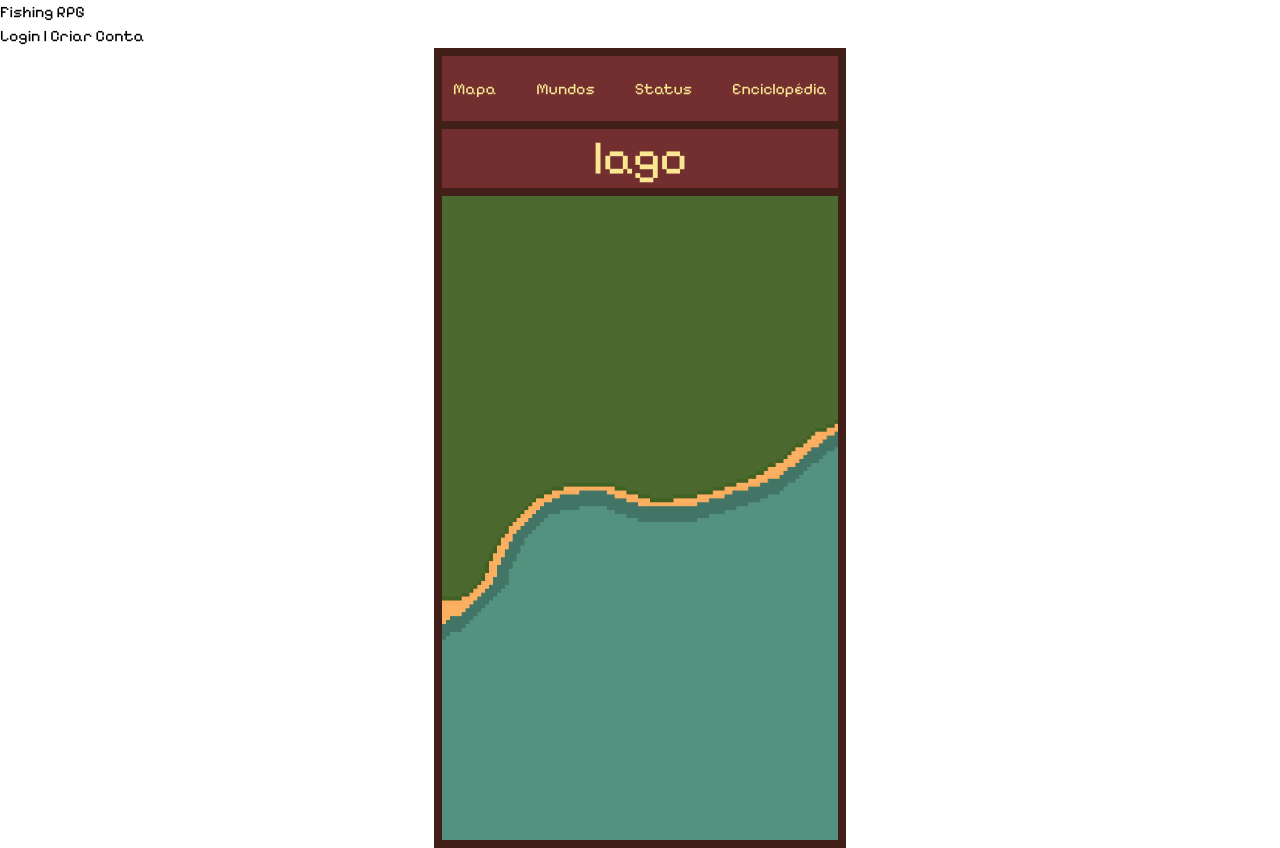
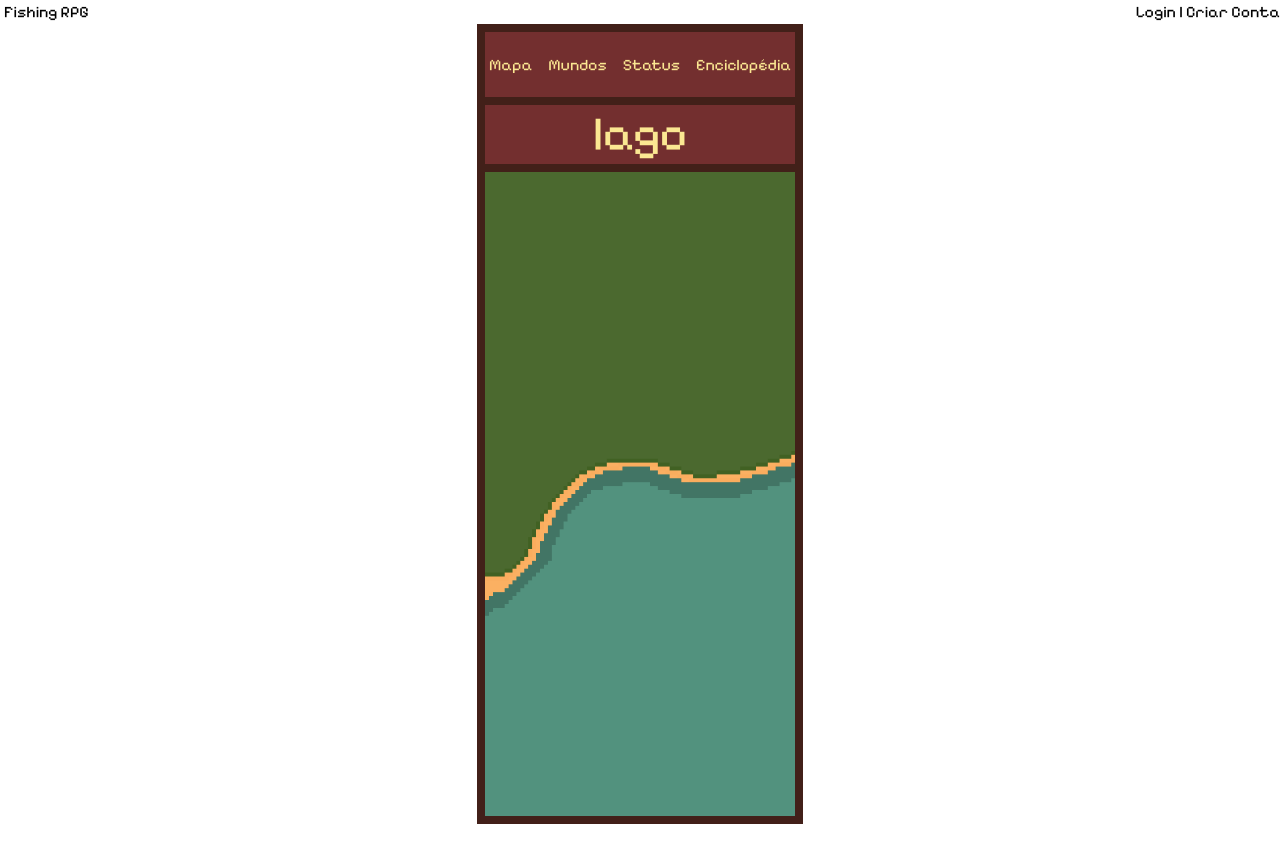
Before and after one commit to YamGsCr/alternative-fishing-game, an Angular app in the folder fishing-rpg-client/: page /jogo in a window 1280 px wide. After the commit the page ends 824 px from the top, so only its background shows below. Built offline with nearby package versions, Linux system fonts and the light colour scheme.

Commit message:
Definição de tamanho fixo da tela de jogo

```diff
--- a/fishing-rpg-client/src/app/app.component.html
+++ b/fishing-rpg-client/src/app/app.component.html
@@ -1,8 +1,14 @@
+<!-- top menu -->
+<div class="flex flex-row place-content-around w-full ml-1">
+  <div class="flex w-full justify-start">
 <h1>Fishing RPG</h1>
+</div>
+<div class="flex w-full flex-row justify-end mr-1">
 <nav>
   <a routerLink="/login">Login</a> |
   <a routerLink="/registrar">Criar Conta</a>
-
 </nav>
-
+</div>
+</div>
+<!-- top menu -->
 <router-outlet></router-outlet>
--- a/fishing-rpg-client/src/app/components/telaprincipal/lake/lake.component.html
+++ b/fishing-rpg-client/src/app/components/telaprincipal/lake/lake.component.html
@@ -1,7 +1,7 @@
  <div
-    class="flex flex-col place-content-between items-center h-full w-[412px] border-8 border-darkbrown "
+    class="flex flex-col place-content-between items-center w-full h-full border-8 border-darkbrown "
   >
-    <div class="flex items-center justify-center h-[10%] w-full bg-lightbrown">
+    <div class="flex items-center justify-center h-[10%] w-[100%] bg-lightbrown">
       <top-bar></top-bar>
     </div>
 
@@ -11,7 +11,7 @@
       <h1 class="text-5xl text-lightyellow">lago</h1>
     </div>
     <div
-      class="bg-[url('/Land-Background.gif')] border-t-8 border-darkbrown  bg-cover  bg-no-repeat  h-full w-full"
+      class="bg-[url('/Land-Background.gif')] border-t-8 border-darkbrown  bg-cover  bg-no-repeat  h-[100%] w-[100%]"
     ></div>
 
     <router-outlet></router-outlet>
--- a/fishing-rpg-client/src/app/components/telaprincipal/telaprincipal.component.html
+++ b/fishing-rpg-client/src/app/components/telaprincipal/telaprincipal.component.html
@@ -1,4 +1,4 @@
-<div class="flex h-screen w-full h-full">
+<div class="flex justify-center h-screen w-full">
   <!-- <div class="flex flex-col items-center bg-sky-100 h-full w-[40%]">
     <h1>Left</h1> -->
     <!-- <app-painel-pesca></app-painel-pesca> -->
@@ -6,8 +6,7 @@
   <!-- </div> -->
 
   <!--Conteúdo central-->
-
-  <app-lake class="flex justify-center w-full "></app-lake>
+  <app-lake></app-lake>
 
 
   <!-- <div class="flex justify-center bg-sky-100 h-full w-[30%]">
--- a/fishing-rpg-client/src/app/features/layout/top-bar/top-bar.component.html
+++ b/fishing-rpg-client/src/app/features/layout/top-bar/top-bar.component.html
@@ -1,4 +1,4 @@
-<nav class="top-bar flex w-fullh-full gap-10 text-lightyellow">
+<nav class="top-bar flex w-full h-full gap-4 text-lightyellow m-1">
   <a routerLink="/jogo/mapa" routerLinkActive="ativo">Mapa</a>
   <a routerLink="/jogo/mundos" routerLinkActive="ativo">Mundos</a>
   <a routerLink="/jogo/status" routerLinkActive="ativo">Status</a>
```
Also changed, not shown: fishing-rpg-client/src/styles.scss (line endings or trailing spaces).
